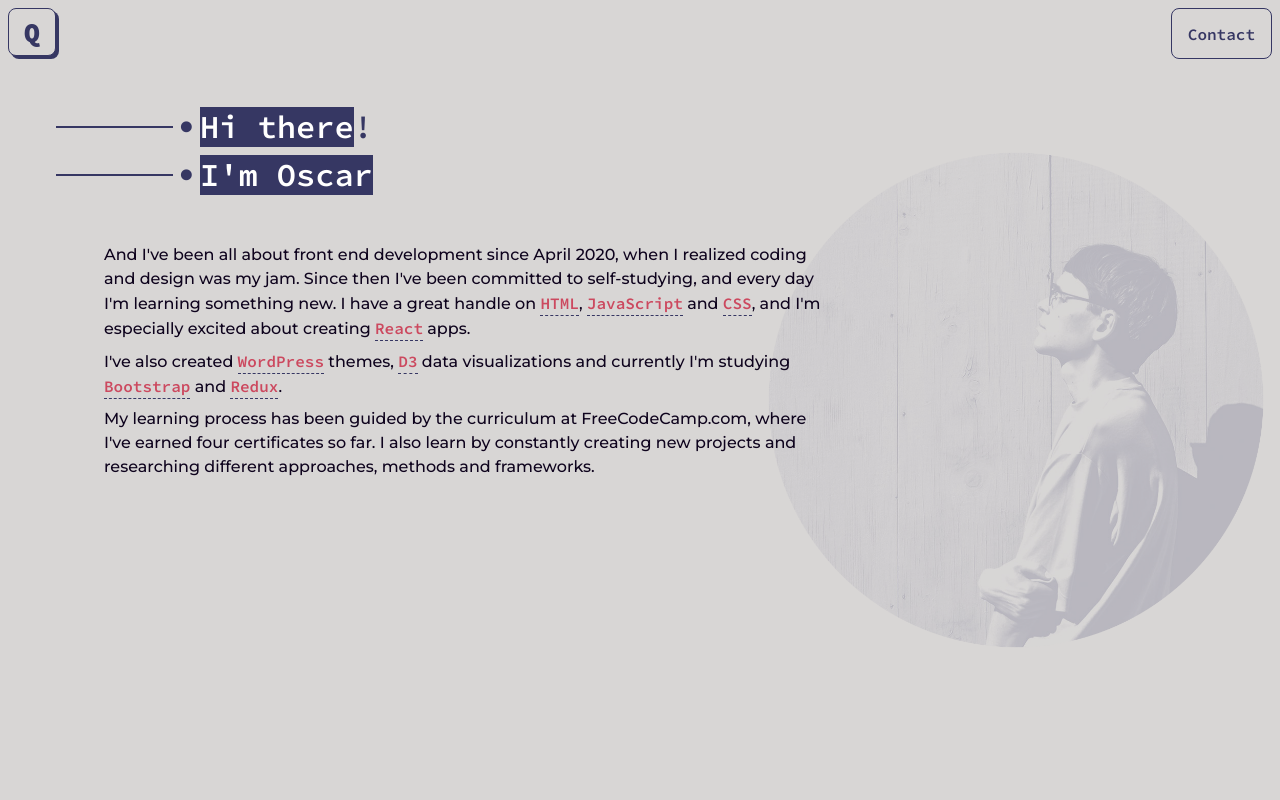
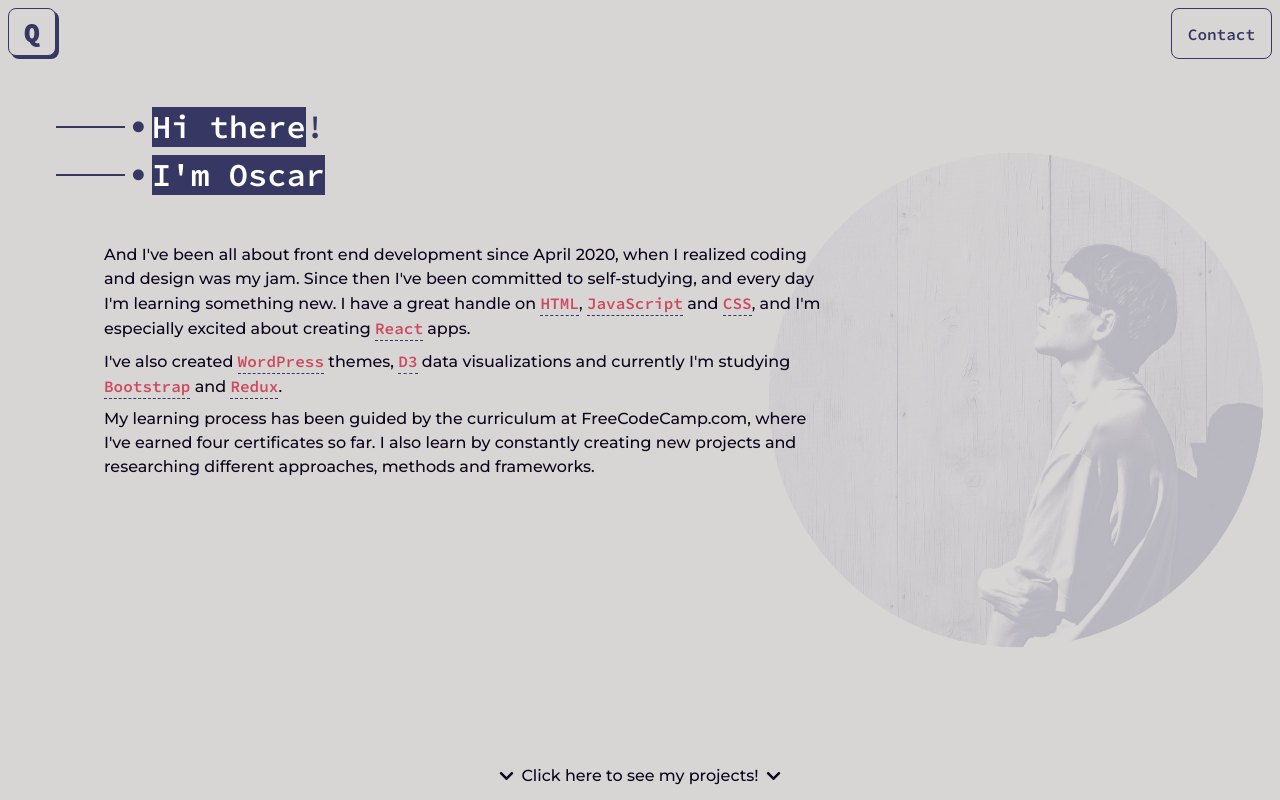
Before and after one commit to qvistsson/qvistsson.github.io, a React (Create React App) app: page / in a window 1280 px wide. Shown: the top 800 px of the page. Built offline with nearby package versions, Linux system fonts and the light colour scheme.

Commit message:
fix header indents, add projects link, fix key issues

```diff
--- a/src/App.js
+++ b/src/App.js
@@ -13,6 +13,7 @@ import Project from './components/Project';
 import Divider from './components/Divider';
 import Socials from './components/Socials';
 import Footer from './components/Footer';
+import ClickToNext from './components/ClickToNext';
 
 // Data content
 
@@ -70,8 +71,12 @@ class App extends React.Component {
               />
             </div>
           </div>
+          <ClickToNext />
         </div>
-        <div className="flex-column full-height p-left-small p-right-small p-top pos-rel">
+        <div
+          className="flex-column full-height p-left-small p-right-small p-top pos-rel"
+          id="projects-anchor"
+        >
           <Portrait img={bgimg2} color="var(--theme2)" />
           <div className="flex-column screen-small-m-left-small screen-small-m-right-small screen-medium-m-left-large screen-medium-m-right-large">
             <IndentedHeader
@@ -86,15 +91,20 @@ class App extends React.Component {
                 margin="m-bottom-large"
                 indent="6rem"
                 decoHeight="2rem"
+                keystring={project.title}
+                key={project.title + "-project"}
               />,
-              <Divider indent="6rem" margin="m-bottom-large" divString="///" />,
+              <Divider
+                indent="6rem"
+                margin="m-bottom-large"
+                divString="///"
+                keystring={project.title}
+                key={project.title + "divider"}
+              />,
             ])}
           </div>
         </div>
-        <div
-          className="flex-column full-height p-small pos-rel"
-          id="contact-info"
-        >
+        <div className="flex-column full-height p-small pos-rel">
           <div className="flex-column screen-small-m-left-small screen-small-m-right-small screen-medium-m-left-large screen-medium-m-right-large p-top">
             <Portrait img={bgimg} />
             <IndentedHeader
@@ -103,7 +113,10 @@ class App extends React.Component {
               type="light"
               excl={true}
             />
-            <div className="flex-column screen-medium-p-left-x-large Style-max-width">
+            <div
+              className="flex-column screen-medium-p-left-x-large Style-max-width"
+              id="contact-info"
+            >
               <TextContainer margin="m-bottom-small" content={Text.ContactMe} />
               <Socials />
             </div>
--- a/src/Text.js
+++ b/src/Text.js
@@ -1,19 +1,19 @@
 import React from 'react';
 
 const Introduction = [
-  <p className="Style-intro-body m-bottom-small">
+  <p className="Style-intro-body m-bottom-small" key="intro-1">
     And I've been all about front end development since April 2020, when I
     realized coding and design was my jam. Since then I've been committed to
     self-studying, and every day I'm learning something new. I have a great
     handle on <span>HTML</span>, <span>JavaScript</span> and <span>CSS</span>,
     and I'm especially excited about creating <span>React</span> apps.
   </p>,
-  <p className="Style-intro-body m-bottom-small">
+  <p className="Style-intro-body m-bottom-small" key="intro-2">
     I've also created <span>WordPress</span> themes, <span>D3</span> data
     visualizations and currently I'm studying <span>Bootstrap</span> and{' '}
     <span>Redux</span>.
   </p>,
-  <p className="Style-intro-body">
+  <p className="Style-intro-body" key="intro-3">
     My learning process has been guided by the curriculum at FreeCodeCamp.com,
     where I've earned four certificates so far. I also learn by constantly
     creating new projects and researching different approaches, methods and
@@ -22,7 +22,7 @@ const Introduction = [
 ];
 
 const ContactMe = [
-  <div>
+  <div key="contact-1">
     <p className="Style-intro-body m-bottom-small">
       I'm currently looking for new opportunities, so don't hesitate to reach
       out if you'd like to work together.
--- /dev/null
+++ b/src/components/ClickToNext.css
@@ -0,0 +1,25 @@
+.ClickToNext-link {
+  font-family: 'Montserrat', sans-serif;
+  font-weight: 500;
+  font-size: 1rem;
+  color: var(--text);
+  line-height: 1.5rem;
+  text-decoration: none;
+  text-align: center;
+}
+
+.ClickToNext-icon {
+  font-size: 1rem;
+  color: var(--text);
+  transition: transform 0.1s;
+}
+
+.ClickToNext-link:hover .ClickToNext-icon {
+    transform: translateY(25%);
+}
+
+@media screen and (max-width: 340px) {
+    .ClickToNext-icon {
+        display: none;
+    }
+}
--- /dev/null
+++ b/src/components/ClickToNext.js
@@ -0,0 +1,18 @@
+import React from 'react';
+import './ClickToNext.css';
+
+const ClickToNext = () => [
+  <div className="grow" key="grow-div" />,
+  <div className="maxed flex-row align-center justify-center" key="link-div">
+    <a
+      className="ClickToNext-link flex-row align-center justify-center"
+      href="#projects-anchor"
+    >
+      <i className="fas fa-chevron-down ClickToNext-icon m-small"></i>
+      Click here to see my projects!
+      <i className="fas fa-chevron-down ClickToNext-icon m-small"></i>
+    </a>
+  </div>,
+];
+
+export default ClickToNext;
--- a/src/components/Divider.js
+++ b/src/components/Divider.js
@@ -1,13 +1,14 @@
 import React from 'react';
 import './Divider.css';
 
-const Divider = ({ margin, indent, divString }) => (
+const Divider = ({ margin, indent, divString, keystring }) => (
   <div
     className={
       margin
         ? 'Divider-div flex-row align-center justify-center Style-max-width ' + margin
         : 'Divider-div flex-row align-center justify-center Style-max-width'
     }
+    key={keystring}
   >
     <div className="hide screen-small-block" style={{ width: indent }}></div>
     <div className="Divider-horizontal-line"></div>
--- a/src/components/Footer.js
+++ b/src/components/Footer.js
@@ -3,16 +3,16 @@ import './Footer.css';
 
 const Footer = () => (
   <footer className="flex-column screen-small-flex-row justify-center align-center">
-    <p class="Footer-text">© Oscar Lindqvist 2020</p>
+    <p className="Footer-text">© Oscar Lindqvist 2020</p>
     <i className="fas fa-circle hide screen-small-block m-left-small m-right-small Footer-circle"></i>
-    <p class="Footer-text">
+    <p className="Footer-text">
       Powered by{' '}
       <a href="https://reactjs.org/" target="_blank" rel="noopener noreferrer">
         React
       </a>
     </p>
     <i className="fas fa-circle hide screen-small-block m-left-small m-right-small Footer-circle"></i>
-    <p class="Footer-text">
+    <p className="Footer-text">
       Icons from{' '}
       <a
         href="https://fontawesome.com/"
--- a/src/components/IndentedHeader.css
+++ b/src/components/IndentedHeader.css
@@ -23,7 +23,7 @@
 
 @media screen and (min-width: 800px) {
   .IndentedHeader-indent-line {
-    max-width: 9rem;
+    max-width: 6rem;
   }
 }
 
--- a/src/components/Project.js
+++ b/src/components/Project.js
@@ -1,13 +1,14 @@
 import React from 'react';
 import './Project.css';
 
-const Project = ({ Project, margin, indent, decoHeight }) => (
+const Project = ({ Project, margin, indent, decoHeight, keystring }) => (
   <div
     className={
       margin
         ? 'Style-max-width flex-row align-stretch ' + margin
         : 'Style-max-width flex-row align-stretch'
     }
+    key={keystring}
   >
     <div
       className="hide screen-small-flex-row align-center"
@@ -26,7 +27,7 @@ const Project = ({ Project, margin, indent, decoHeight }) => (
         </h2>
         <div className="flex-row">
           {Project.tags.map((i) => (
-            <p className="Style-intro-body-dark d-inline m-left-small">
+            <p className="Style-intro-body-dark d-inline m-left-small" key={"tag" + i}>
               <span>{i}</span>
             </p>
           ))}
--- a/src/css/style.css
+++ b/src/css/style.css
@@ -6,6 +6,10 @@
   --pop: rgb(204, 73, 95);
   --pop-light: rgb(243, 101, 124);
   --clickable: rgb(65, 182, 11);
+}
+
+html {
+  scroll-behavior: smooth;
 }
 
 body {
```
